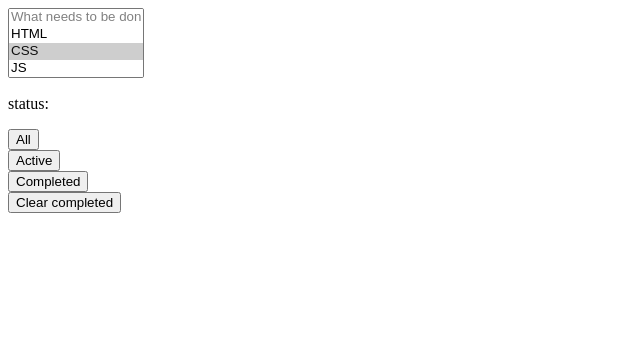
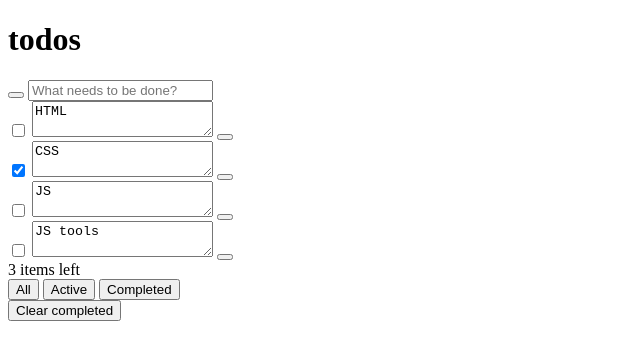
Before and after one commit to ok-technopolis-autumn-2017/Nusrat_Shakarov, a plain HTML site: page first_home/index.html in a window 1280 px wide. Shown: the whole page, without its empty margins (0-640 px from the left). Drawn offline with Linux system fonts and the light colour scheme.

Commit message:
updated index.html

```diff
--- a/first_home/index.html
+++ b/first_home/index.html
@@ -1,32 +1,79 @@
 <!DOCTYPE HTML>
-<html>
+
+<html lang="en">
+
 <head>
-    <title>Hw 1</title>
+    <meta charset="utf-8">
+    <title>Hw1</title>
 </head>
-<body>
 
-<div>
-<div>
-  <select multiple>
-    <option disabled>What needs to be don</option>
-    <option >HTML</option>
-    <option selected>CSS</option>
-    <option >JS</option>
-    <option >JS tools</option>
-   </select>
+<body class="body">
+
+<div class="todos-header">
+    <h1 class="todos-title">todos</h1>
 </div>
 
-<div >
- <div>
-  <p>status: </p>
+<div class="todos-main">
+    <div class="todos-add">
+        <button class="todo-add_select-all" aria-label="Mark all as completed"></button>
+        <input class="todo-add_input" placeholder="What needs to be done?" aria-label="Add new todo"/>
     </div>
- <div>
-  <div ><button type="submit" >All</button></div>
-  <div ><button type="submit">Active</button></div>
-  <div ><button type="submit">Completed</button></div>
-  <div ><button type="submit">Clear completed</button></div>
+
+    <div class="todos-list">
+        <div class="todo-item">
+            <input type="checkbox"  class="todo-item_ready-mark" aria-label="Mark as active">
+            <textarea class="todo-item_text">HTML
+            </textarea>
+            <button class="todo-item_remove" aria-label="Remove todo"></button>
+        </div>
+
+        <div class="todo-item __ready">
+            <input type="checkbox" checked="checked" class="todo-item_ready-mark" aria-label="Mark as completed">
+            <textarea class="todo-item_text">CSS
+            </textarea>
+            <button class="todo-item_remove" aria-label="Remove todo"></button>
+        </div>
+
+        <div class="todo-item">
+            <input type="checkbox"  class="todo-item_ready-mark" aria-label="Mark as active">
+            <textarea class="todo-item_text">JS
+            </textarea>
+            <button class="todo-item_remove" aria-label="Remove todo"></button>
+        </div>
+
+        <div class="todo-item">
+            <input type="checkbox"  class="todo-item_ready-mark" aria-label="Mark as active">
+            <textarea class="todo-item_text">JS tools
+            </textarea>
+            <button class="todo-item_remove" aria-label="Remove todo"></button>
         </div>
     </div>
 
+    <div class="todos-actions-bar">
+        <div class="todos-actions-bar_counter"
+             aria-label="Number of active todos">
+            3 items left
+        </div>
+
+        <div class="todo-filters">
+            <button class="todo-filter __active" data-filter="all"
+                    arial-label="Show all">
+                All
+            </button>
+            <button class="todo-filter" data-filter="ready"
+                    arial-label="Show active">
+                Active
+            </button>
+            <button class="todo-filter __active" data-filter="unready"
+                    arial-label="Show completed">
+                Completed
+            </button>
+        </div>
+
+        <button class="todos-actions-bar_clear-completed" aria-label="delete all completed todos">
+            Clear completed
+        </button>
+    </div>
+</div>
 </body>
 </html>
```
Lines whose indentation alone changed are shown as unchanged.
